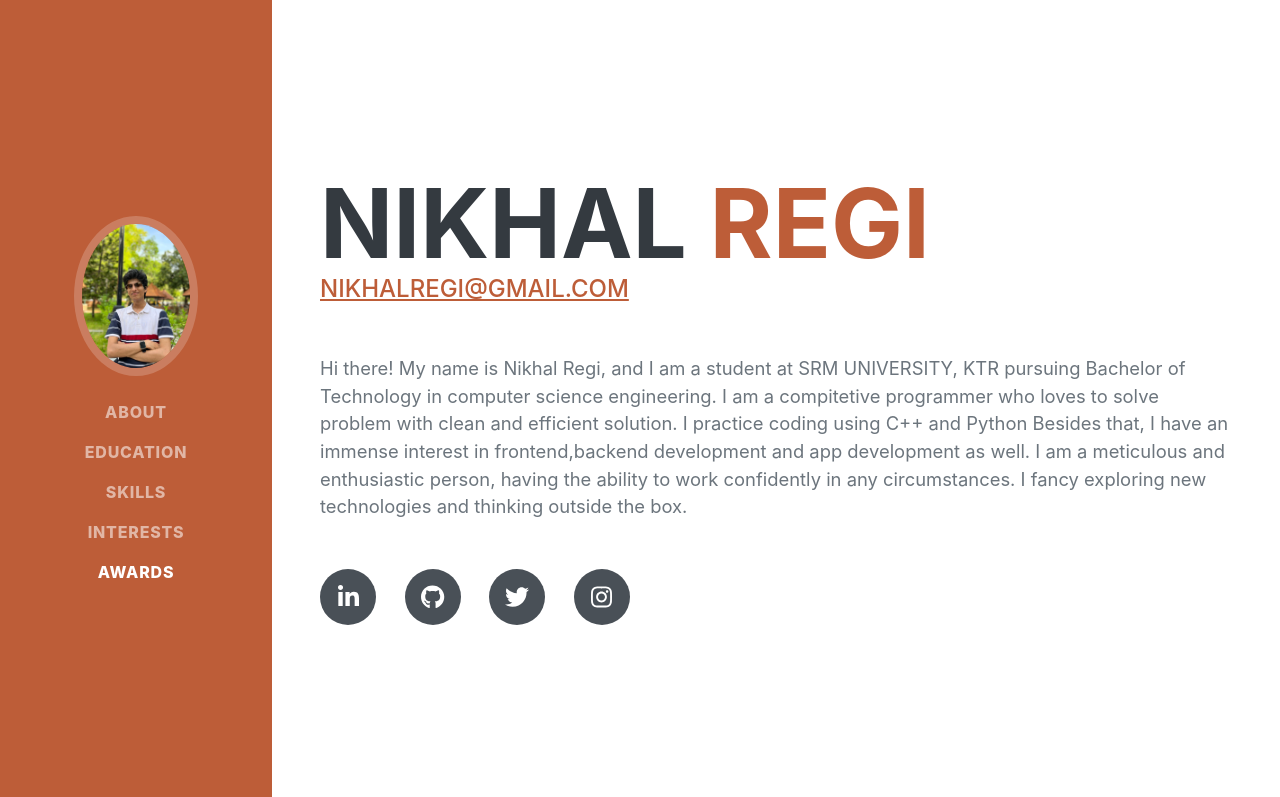
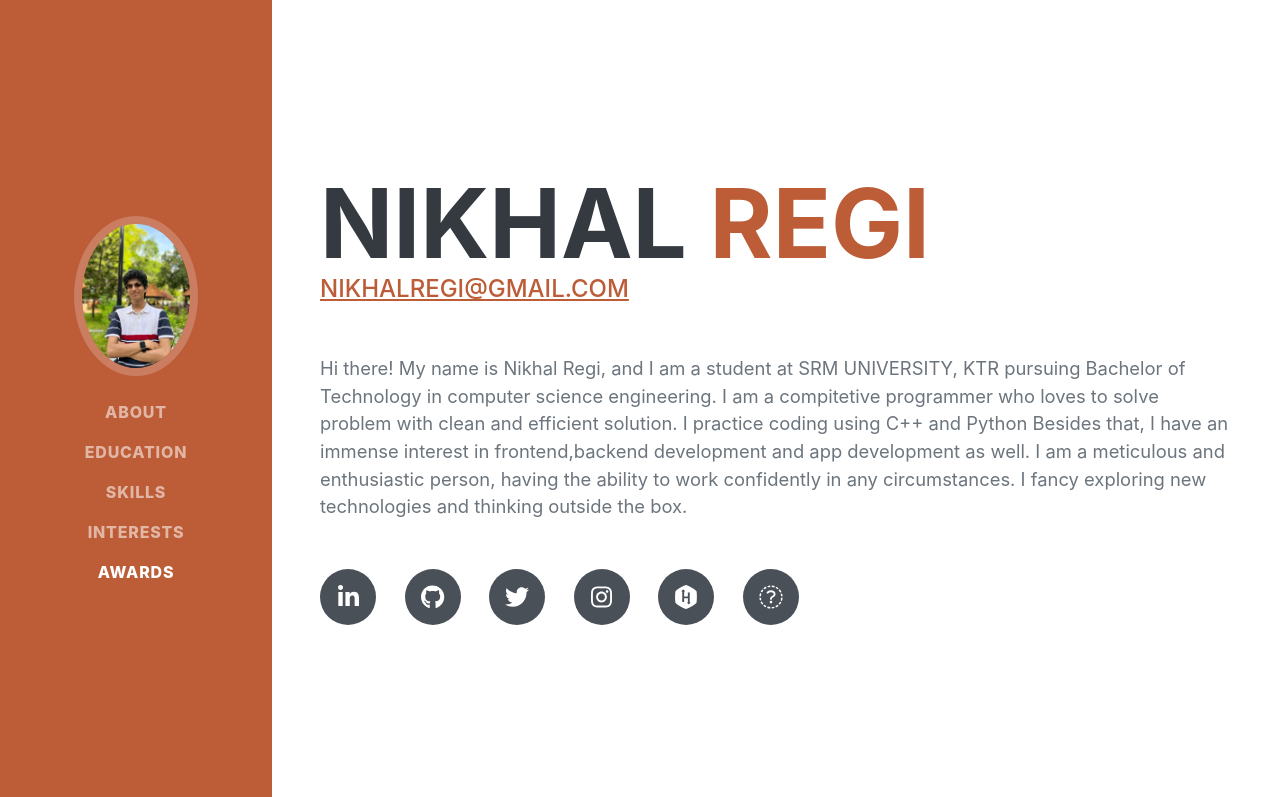
Before and after one commit to Nikhal-regi/Nikhal-regi.github.io, a website: page index.html in a window 1280 px wide. Shown: the top 797 px of the page. Drawn offline with nearby package versions, Linux system fonts and the light colour scheme; a web font is replaced by a local one.

Commit message:
Update index.html

```diff
--- a/index.html
+++ b/index.html
@@ -59,6 +59,8 @@
                         <a class="social-icon" href="https://github.com/Nikhalregi"><i class="fab fa-github"></i></a>
                         <a class="social-icon" href="https://twitter.com/nikhal_R"><i class="fab fa-twitter"></i></a>
                         <a class="social-icon" href="https://www.instagram.com/sebstheboi/"><i class="fab fa-instagram"></i></a>
+                        <a class="social-icon" href="https://www.hackerrank.com/RA2111029010015"><i class="fab fa-hackerrank"></i></a>
+                        <a class="social-icon" href="https://www.codechef.com/users/nikhal"><i class="fab fa-codechef"></i></a>
                     </div>
                 </div>
             </section>
```
